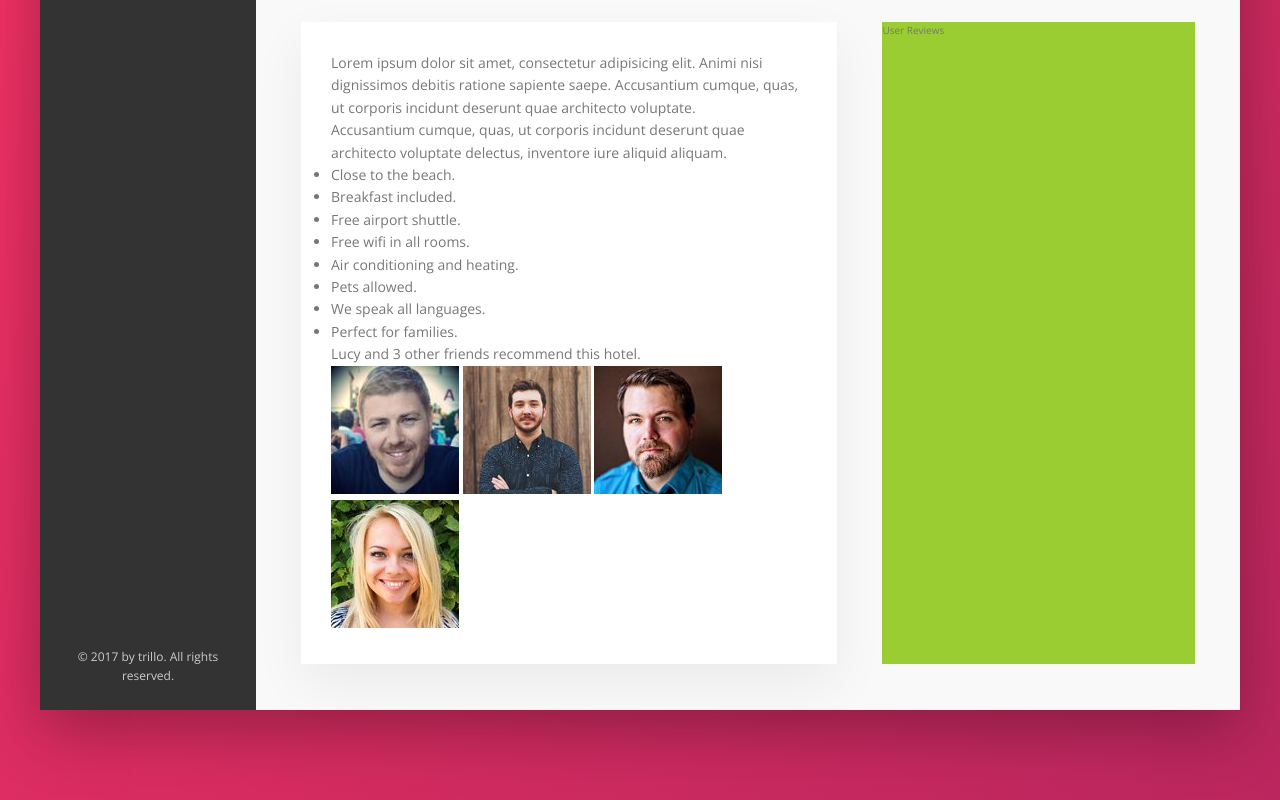
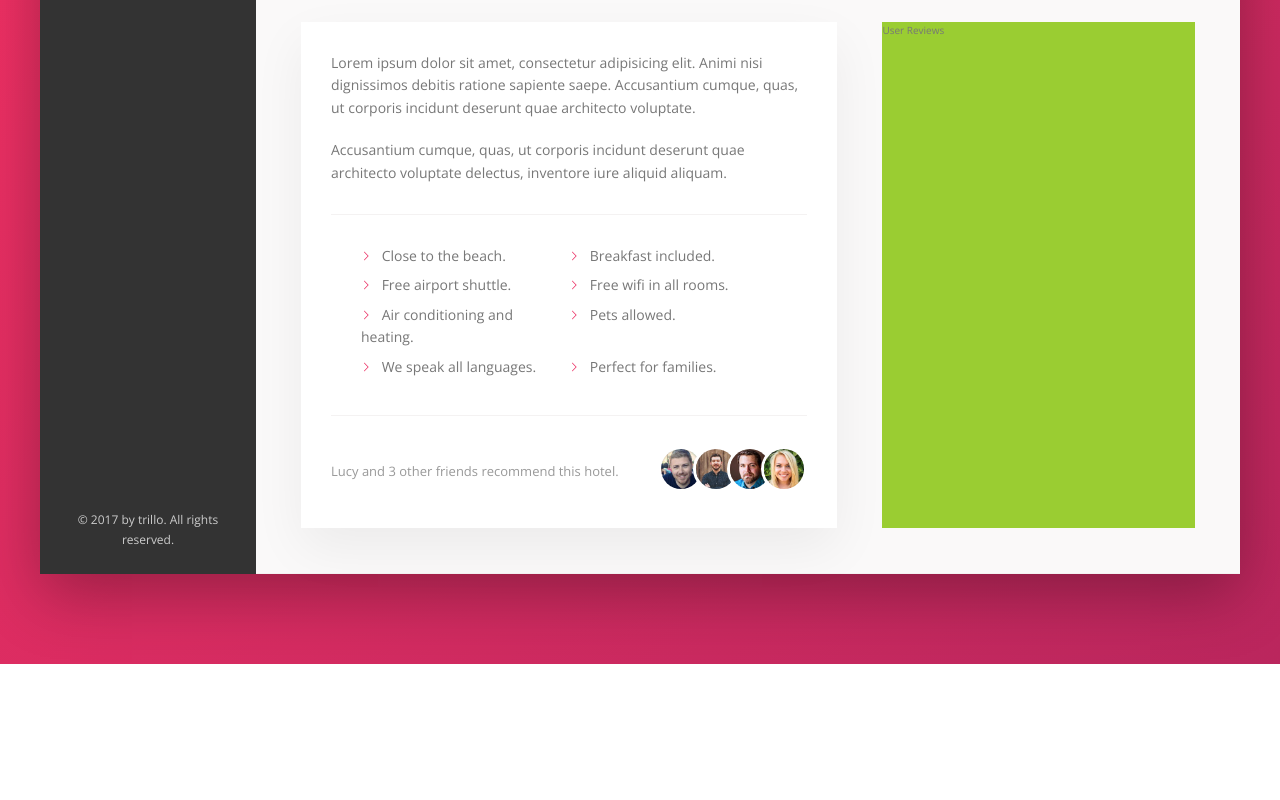
Before and after one commit to 12wollmana/Udemy-Advanced_CSS-Trillo, a website: page index.html in a window 1280 px wide. Shown: the part 635-1435 px from the top of the page. After the commit the page ends 1299 px from the top, so only its background shows below. Drawn offline with nearby package versions, Linux system fonts and the light colour scheme.

Commit message:
Building the Description Section Pt. 2

```diff
--- a/sass/_components.scss
+++ b/sass/_components.scss
@@ -303,3 +303,82 @@ BUTTON INLINE
         box-shadow: none;
     }
 }
+
+/*
+PARAGRAPH
+*/
+.paragraph{
+
+    &:not(:last-of-type){
+        margin-bottom: 2rem;
+    }
+}
+
+/*
+LIST
+*/
+.list {
+    list-style: none;
+    margin: 3rem 0;
+    padding: 3rem;
+    border-top: var(--line);
+    border-bottom: var(--line);
+
+    display: flex;
+    flex-wrap: wrap;
+
+    &__item {
+        flex: 0 0 50%;
+        margin-bottom: .7rem;
+    }
+
+    &__item::before {
+        content: "";
+        display: inline-block;
+        height: 1rem;
+        width: 1rem;
+        margin-right: .7rem;
+
+        // Older browsers - Doesn't allow recoloring
+        // background-image: url(../img/chevron-thin-right.svg);
+        // background-size: cover;
+
+        // Newer browsers
+        background-color: var(--color-primary);
+        -webkit-mask-image: url(../img/chevron-thin-right.svg);
+        mask-image: url(../img/chevron-thin-right.svg);
+        -webkit-mask-size: cover;
+        mask-size: cover;
+    }
+}
+
+/*
+RECOMMEND
+*/
+.recommend {
+    font-size: 1.3rem;
+    color: var(--color-grey-dark-3);
+
+    display: flex;
+    align-items: center;
+
+    &__count {
+        margin-right: auto;
+    }
+
+    &__friends {
+
+    }
+
+    &__photo {
+        box-sizing: content-box;
+        height: 4rem;
+        width: 4rem;
+        border-radius: 50%;
+        border: .3rem solid #fff;
+
+        &:not(:last-child){
+            margin-right: -1.5rem;
+        }
+    }
+}
```
Also changed, not shown: css/style.css.
